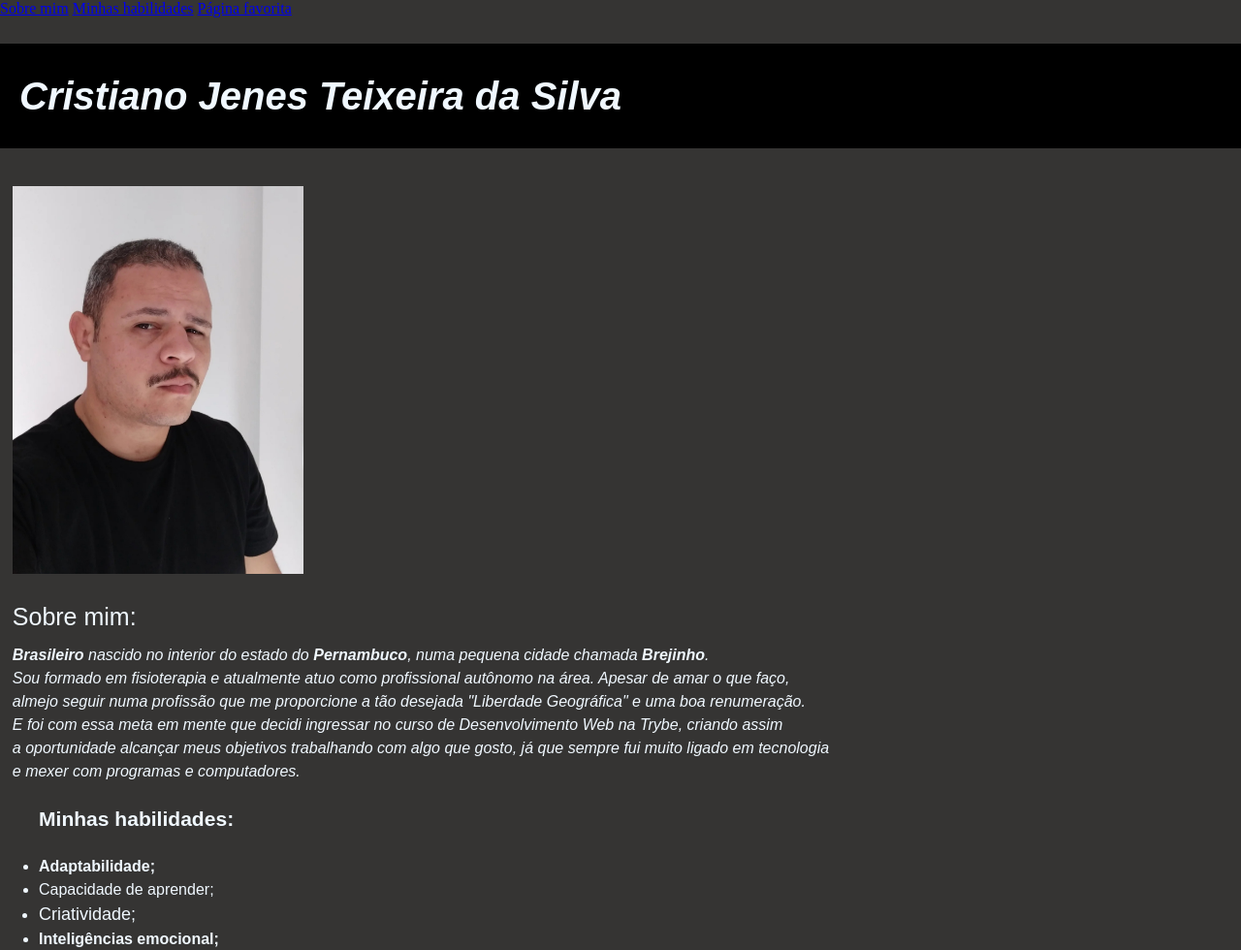
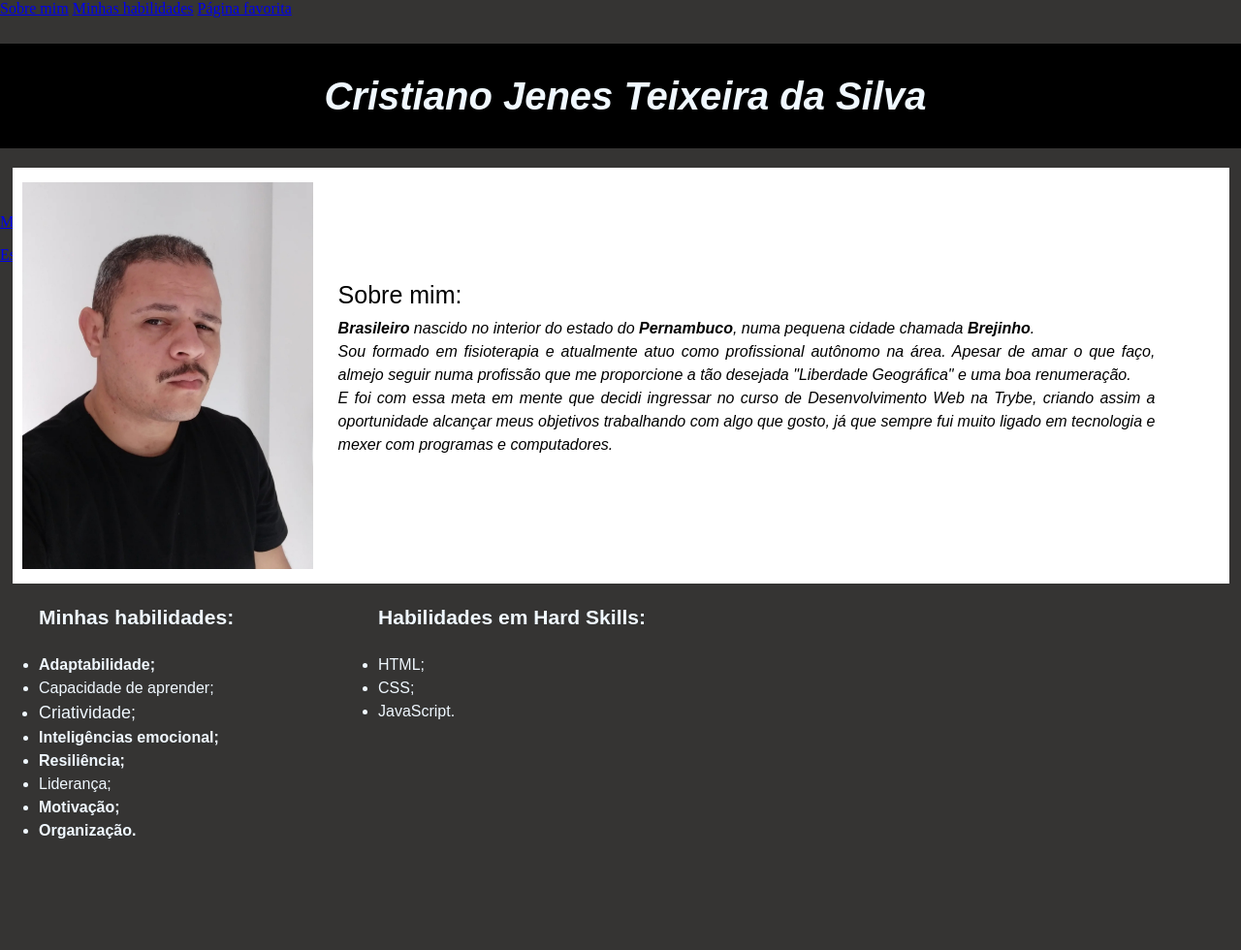
Before and after one commit to CristianoJenes/cristianojenes.github.io, a plain HTML site: page index.html in a window 1280 px wide. Shown: the top 980 px of the page at 97% size. After the commit the page ends 887 px from the top, so only its background shows below. Drawn offline with Linux system fonts and the light colour scheme.

Commit message:
Posicionamento dos elementos: Foto, nome, descrição e habilidade, utilizando os aprendizados do dia acerca do Box Model

```diff
--- a/index.html
+++ b/index.html
@@ -3,83 +3,30 @@
 <html lang="pt-br">
 
   <head>
-    <meta charset="UTF-8">
-    <title>Portifólio Web</title>
-    <link href="https: //fonts.googleapis.com/css2?family= Montserrat :ital,wght@0,100;0,200;0,300;0,400;0,500;0,600;0,700;1,100;1,200;1,300;1,400;1,500;1,600;1,700 & display= swap " rel="folha de estilo">
-
-    <style>
-
-        body { background-color: #353433ff;
-               margin: 0%;}
-
-        h1 {font-family: 'Montserrat', sans-serif;
-            font-style: italic;
-            line-height: 1.2;
-            font-weight: 700;
-            color: aliceblue;
-            font-size: 40px;
-            background-color: black;
-            padding: 30px 10px 30px 20px;}
-
-        .foto {margin: 1%;}
-
-        h2 {font-family: 'Montserrat', sans-serif;
-            font-style: normal;
-            line-height: 1.2;
-            font-weight: 100;
-            color: aliceblue;
-            font-size: 25px;
-            margin: 1%;}
-
-        .descricao {font-family: 'Montserrat', sans-serif;
-                    font-style: normal;
-                    line-height: 1.5;
-                    font-weight: 100;
-                    color: aliceblue;
-                    margin: 1%;}
-
-        .habilidades {font-family: 'Montserrat', sans-serif;
-                      font-style: normal;
-                      line-height: 1.5;
-                      font-weight: 100;
-                      color: aliceblue;
-                      font-size: 18px;}
-        .adaptabilidade {font-size: 16px;}
-        .aprender {font-size: 16px;}
-        .criatividade {font-size: 16x;}
-        .emocional {font-size: 16px;}
-        .resiliencia {font-size: 16px;}
-        .lideranca {font-size: 16px;}
-        .motivacao {font-size: 16px;}
-        .organizacao {font-size: 16px;}
-
-        .html {font-size: 16px;}
-        .css {font-size: 16px;}
-        .javascript {font-size: 16px;}
-
-
-    </style>
-
-  </head>
+      <meta charset="UTF-8">
+      <title>Portifólio Web</title>
+      <link href="https: //fonts.googleapis.com/css2?family= Montserrat :ital,wght@0,100;0,200;0,300;0,400;0,500;0,600;0,700;1,100;1,200;1,300;1,400;1,500;1,600;1,700 & display= swap " rel="folha de estilo">
+      <link rel="stylesheet" href="style.css">
+    </head>
 
   <body>
 
     <a href="#sm" >Sobre mim</a> <a href="#mh" >Minhas habilidades</a> <a href= "#mpf" >Página favorita</a>
 
-    <h1>Cristiano Jenes Teixeira da Silva</h1>
+    <div> <h1>Cristiano Jenes Teixeira da Silva</h1> </div>
 
-    <img class= "foto" src="./img/Cristiano Jenes.jpg" alt="Foto de Cristiano Jenes" width="300px" id="fotocj">
+    <div> <img class= "foto" src="./img/Cristiano Jenes.jpg" alt="Foto de Cristiano Jenes" width="300px" id="fotocj"> </div>
 
-    <h2 id="sm">Sobre mim:</h2>
-        <p class="descricao"><em><strong>Brasileiro</strong> nascido no interior do estado do <strong>Pernambuco</strong>, numa pequena cidade chamada <strong>Brejinho</strong>. <br>
-        Sou formado em fisioterapia e atualmente atuo como profissional autônomo na área. Apesar de amar o que faço, <br>
-        almejo seguir numa profissão que me proporcione a tão desejada "Liberdade Geográfica" e uma boa renumeração. <br>
-        E foi com essa meta em mente que decidi ingressar no curso de Desenvolvimento Web na Trybe, criando assim <br>
-        a oportunidade alcançar meus objetivos trabalhando com algo que gosto, já que sempre fui muito ligado em tecnologia <br>
+    <div id="descricao"> <h2 id="sm">Sobre mim:</h2>
+        <p class="descricao"><em><strong>Brasileiro</strong> nascido no interior do estado do <strong>Pernambuco</strong>,
+        numa pequena cidade chamada <strong>Brejinho</strong>. <br> Sou formado em fisioterapia e atualmente atuo como profissional
+        autônomo na área. Apesar de amar o que faço, almejo seguir numa profissão que me proporcione a tão desejada "Liberdade Geográfica"
+        e uma boa renumeração. <br> E foi com essa meta em mente que decidi ingressar no curso de Desenvolvimento Web na Trybe, criando assim
+        a oportunidade alcançar meus objetivos trabalhando com algo que gosto, já que sempre fui muito ligado em tecnologia
         e mexer com programas e computadores.</em>
-        </p>
+        </p> </div>
 
-       <ul class="habilidades"><h3 id="mh" >Minhas habilidades:</h3>
+       <div id="habilidades"><ul class="habilidades"><h3 id="mh" >Minhas habilidades:</h3>
 
             <li class="adaptabilidade"><strong>Adaptabilidade;</strong></li>
             <li class="aprender">Capacidade de aprender;</li>
@@ -90,15 +37,15 @@
             <li class="motivacao"><strong>Motivação;</strong></li>
             <li class="organizacao"><strong>Organização.</strong></li>
 
-        </ul>
+        </ul></div>
 
-        <ul class="habilidades"><h3>Habilidades em Hard Skills:</h3>
+        <div id="habilidades-hs"><ul class="habilidades"><h3>Habilidades em Hard Skills:</h3>
 
             <li class="html">HTML;</li>
             <li class="css">CSS;</li>
             <li class="javascript">JavaScript.</li>
 
-        </ul>
+        </ul></div>
 
        <p class="descricao"> <em><strong>* negrito:</strong> Habilidades que mais me orgulho</em> </p>
 
--- /dev/null
+++ b/style.css
@@ -0,0 +1,66 @@
+
+body { background-color: #353433ff;
+       margin: 0%;}
+
+h1 {font-family: 'Montserrat', sans-serif;
+    font-style: italic;
+    line-height: 1.2;
+    font-weight: 700;
+    color: aliceblue;
+    font-size: 40px;
+    background-color: black;
+    padding: 30px 10px 30px 20px;
+    text-align: center;}
+
+.foto { margin: 1%;
+        position: absolute;
+        top: 160px;
+        padding: 15px 945px 15px 10px;
+        background-color: white;}
+
+h2 {font-family: 'Montserrat', sans-serif;
+    font-style: normal;
+    line-height: 1.2;
+    font-weight: 100;
+    color: black;
+    font-size: 25px;
+    margin: 1%;}
+
+.descricao {font-family: 'Montserrat', sans-serif;
+            font-style: normal;
+            line-height: 1.5;
+            font-weight: 100;
+            color: black;
+            margin: 1%;}
+
+#descricao { padding-left: 340px;
+             padding-right: 80px;
+             text-align: justify;
+             position: absolute;
+             top: 280px;}
+
+.habilidades {font-family: 'Montserrat', sans-serif;
+           font-style: normal;
+           line-height: 1.5;
+           font-weight: 100;
+           color: aliceblue;
+           font-size: 18px;}
+
+#habilidades { position: absolute;
+               top: 600px; }
+
+#habilidades-hs { position: absolute;
+                  top: 600px;
+                  left: 350px;}
+
+.adaptabilidade {font-size: 16px;}
+.aprender {font-size: 16px;}
+.criatividade {font-size: 16x;}
+.emocional {font-size: 16px;}
+.resiliencia {font-size: 16px;}
+.lideranca {font-size: 16px;}
+.motivacao {font-size: 16px;}
+.organizacao {font-size: 16px;}
+.html {font-size: 16px;}
+.css {font-size: 16px;}
+.javascript {font-size: 16px;}
```
